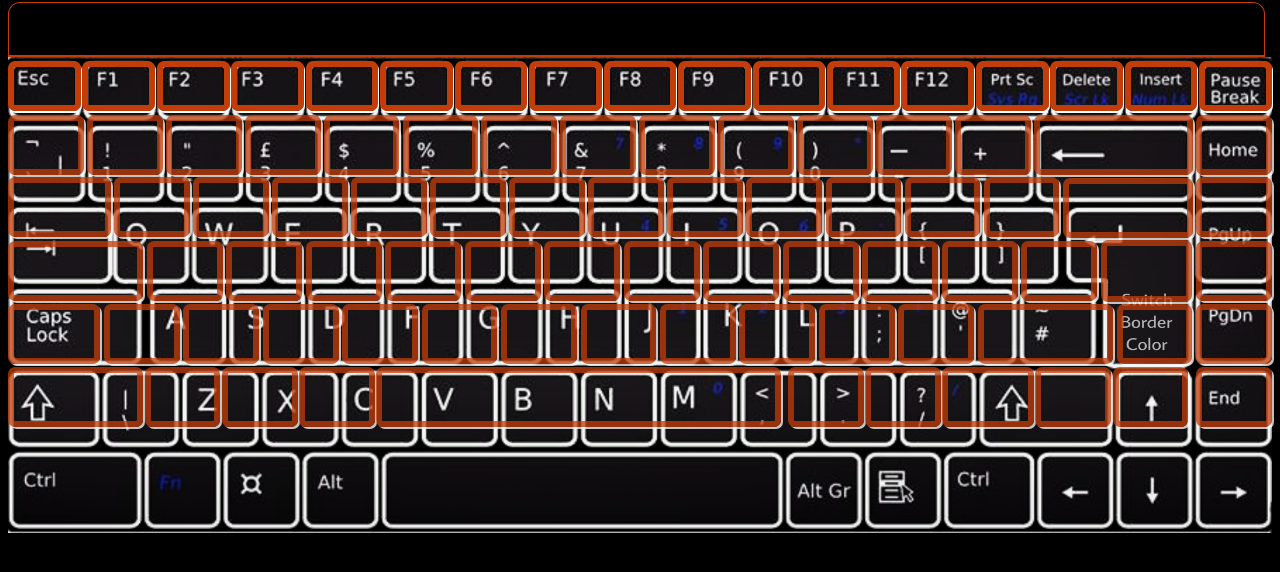
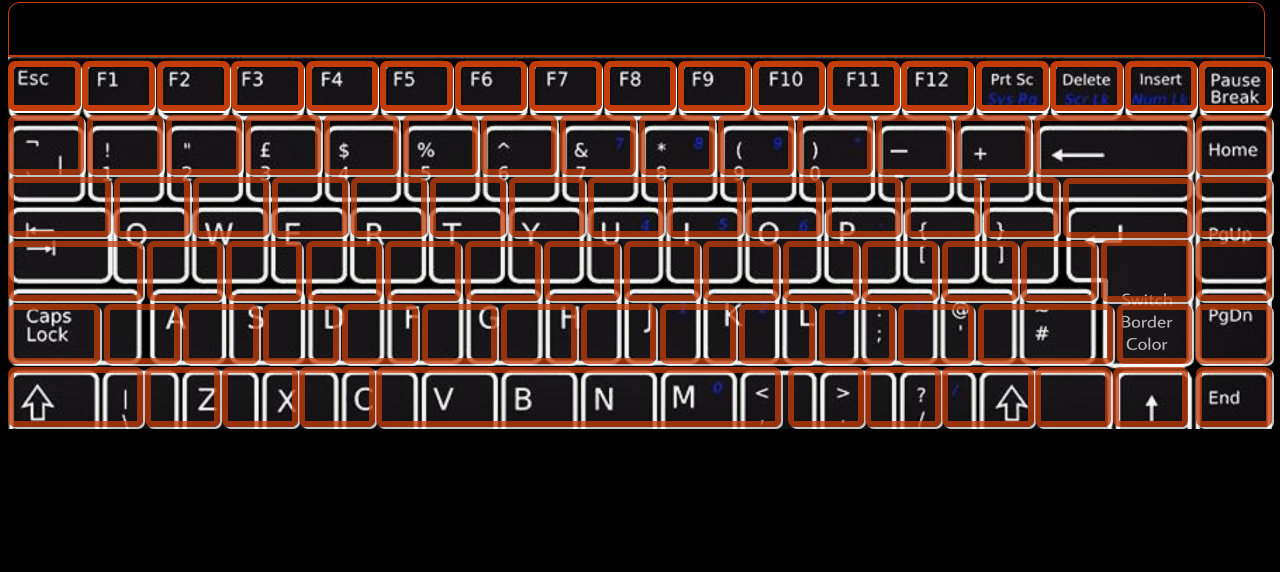
Before and after one commit to WhileIf001/Keyboard-Sim, a plain HTML site: page index.html in a window 1280 px wide. Both pictures are taken after a click on the button "START". Drawn offline with Linux system fonts and the light colour scheme.

Commit message:
Update index.html

```diff
--- a/index.html
+++ b/index.html
@@ -214,7 +214,7 @@
       --btns-border: 6px;
     }
     .key {
-      height: 820px;
+      height: 100%;
     }
     .keyInput {
       height: 50px;
```
